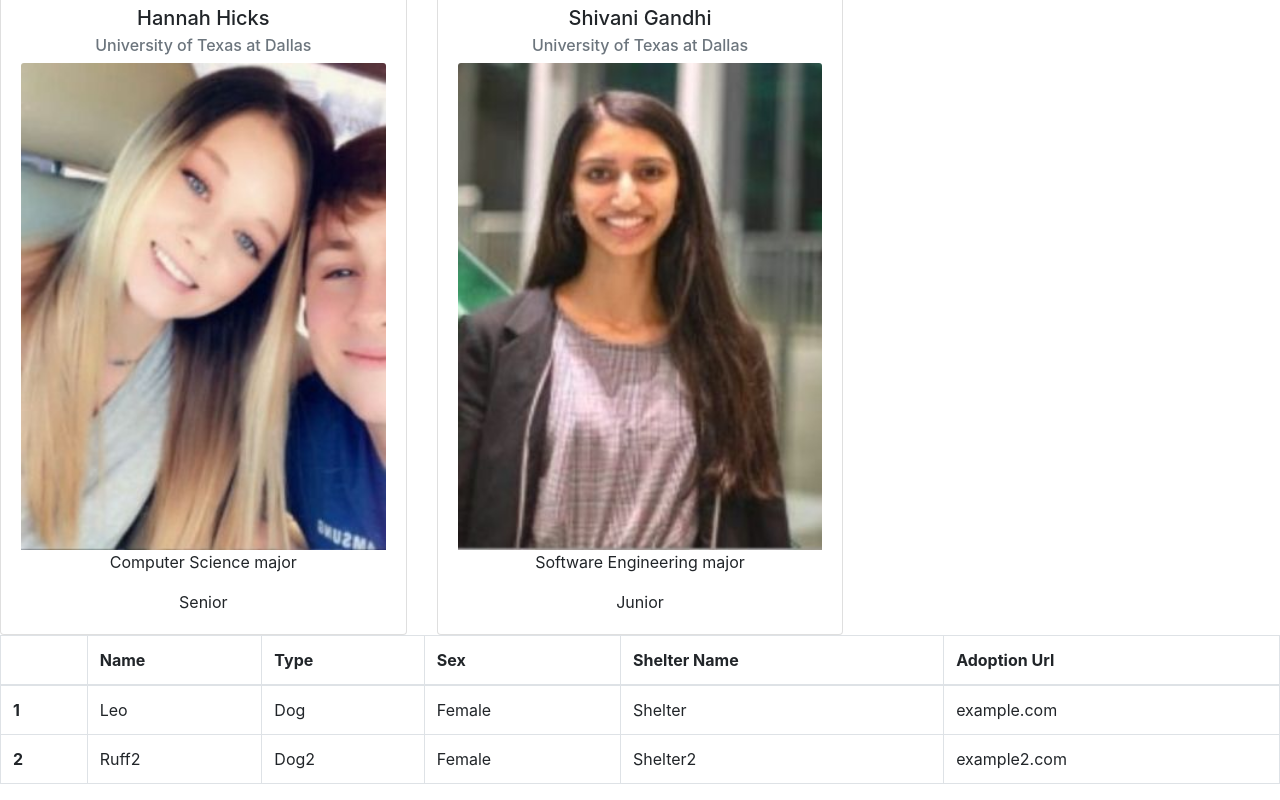
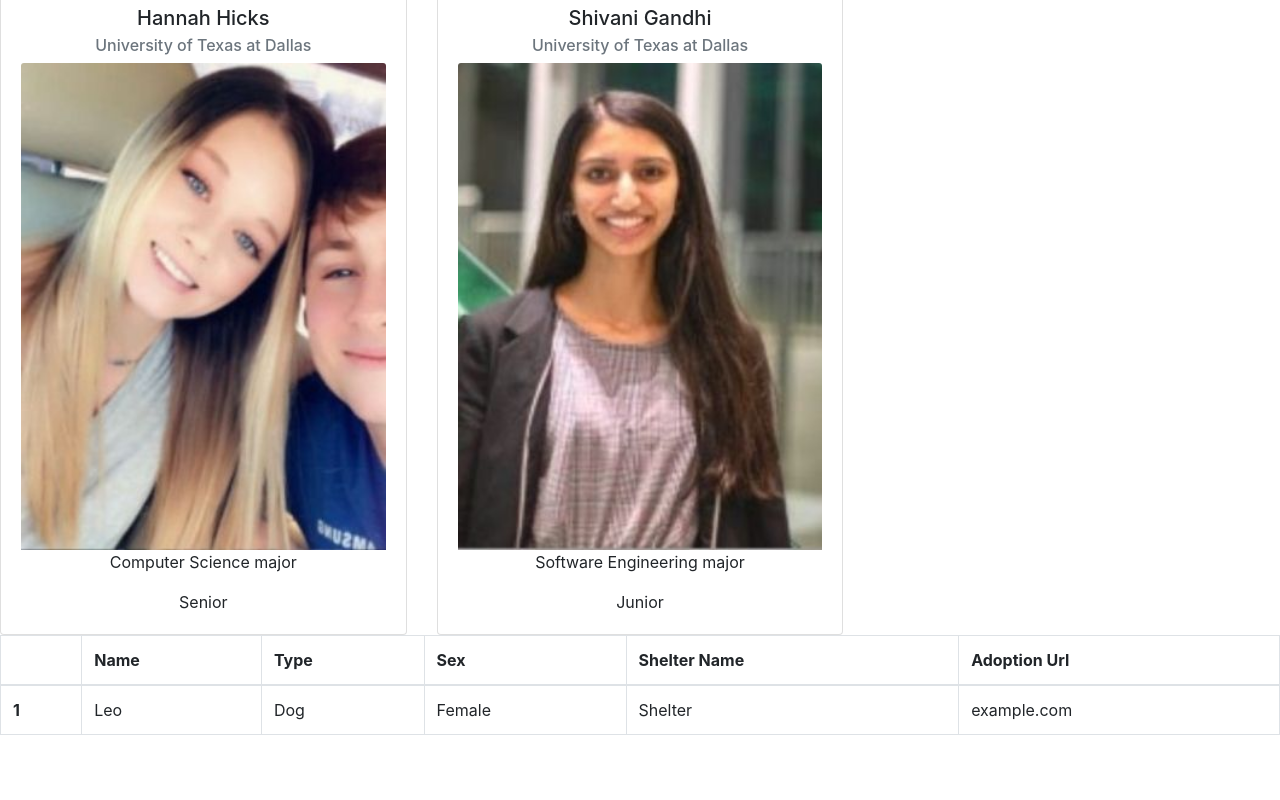
Before and after one commit to Codubee/PetFinderTTH2-3, a React (Create React App) app in the folder frontend/: page / in a window 1280 px wide. Shown: the part 1496-2296 px from the top of the page. After the commit the page ends 2247 px from the top, so only its background shows below. Built offline with nearby package versions, Linux system fonts and the light colour scheme.

Commit message:
added comments

```diff
--- a/frontend/src/components/DisplayMatches.js
+++ b/frontend/src/components/DisplayMatches.js
@@ -1,6 +1,7 @@
 import React from 'react';
 import { Table } from 'reactstrap';
 
+/* This function displays the matches in a bordered table  */
 const DisplayMatches = (props) => {
   return (
     <Table bordered>
@@ -23,14 +24,6 @@ const DisplayMatches = (props) => {
           <td>Shelter</td>
           <td>example.com</td>
         </tr>
-        <tr>
-          <th scope="row">2</th>
-          <td>Ruff2</td>
-          <td>Dog2</td>
-          <td>Female</td>
-          <td>Shelter2</td>
-          <td>example2.com</td>
-        </tr>
       </tbody>
     </Table>
   );
```
